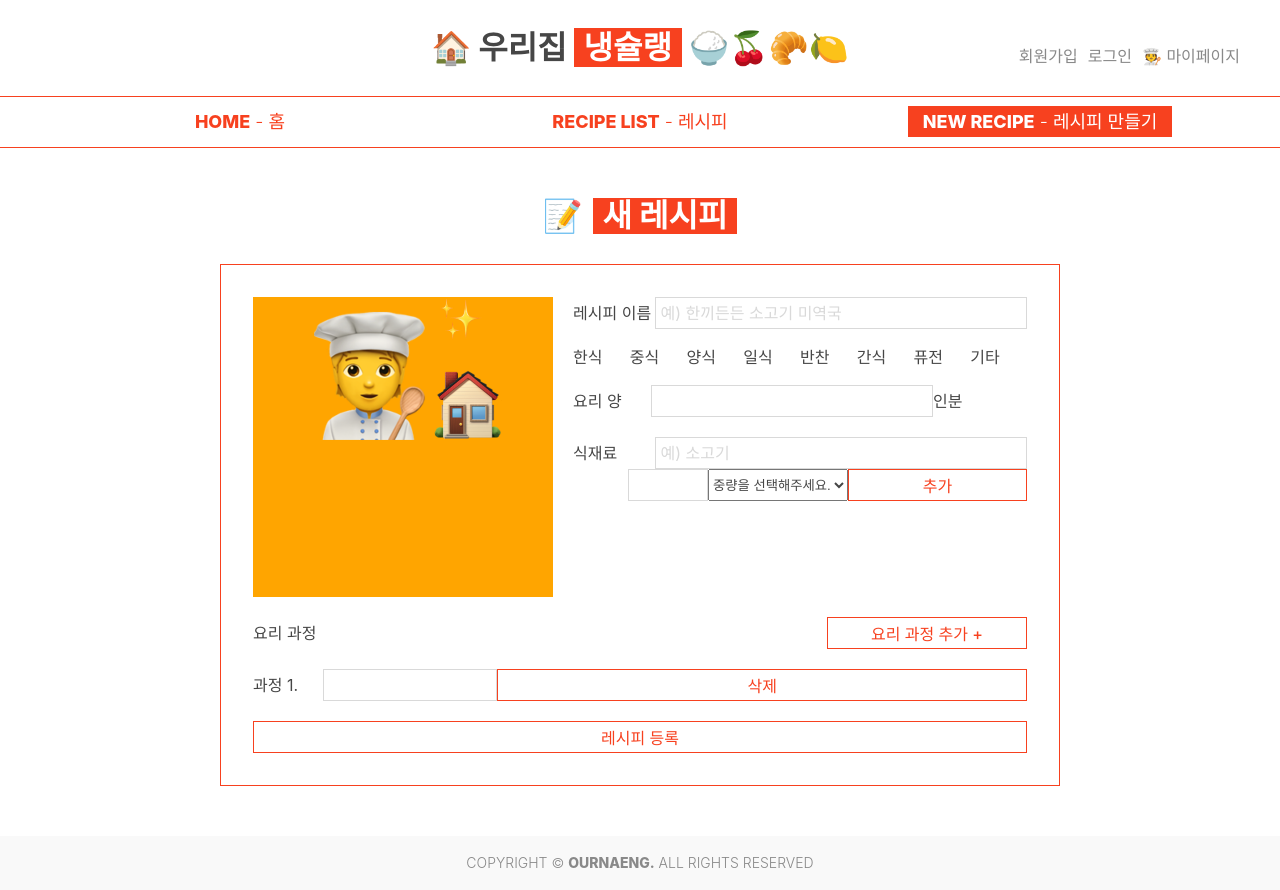
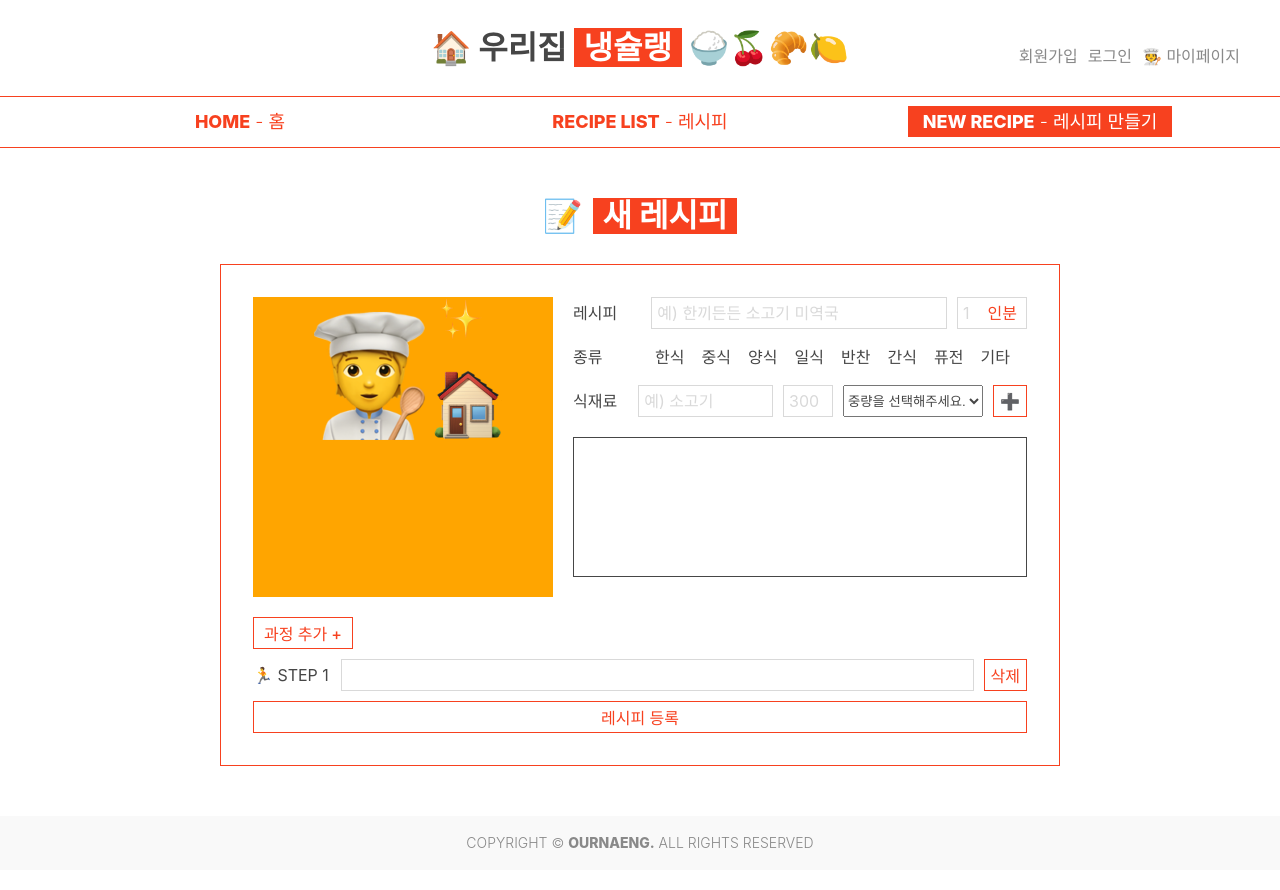
Before and after one commit to helloleesul/our-home-michelin, a React (Create React App) app: page /new-recipe in a window 1280 px wide. Built offline with nearby package versions, Linux system fonts and the light colour scheme; a web font is replaced by a local one.

Commit message:
design: 레시피 작성 레이아웃 수정

```diff
--- a/src/pages/RecipeWrite.js
+++ b/src/pages/RecipeWrite.js
@@ -1,14 +1,25 @@
+/** @jsxImportSource @emotion/react */
 import { useState } from "react";
 import Button from "../components/common/Button";
 import Input from "../components/common/Input";
 import Title from "../components/common/Title";
-import { Flex, Form, WidthBox } from "../styles/common";
+import {
+  AbsoluteText,
+  ColGroup,
+  Flex,
+  Form,
+  RelativeGroup,
+  WidthBox,
+} from "../styles/common";
 import RadioInput from "../components/common/RadioInput";
 import {
   RECIPE_ING_AMOUNT_LIST,
   RECIPE_TYPE_LIST,
 } from "../libs/constants/listItems";
 import Select from "../components/common/Select";
+import { Label } from "../components/common/Input/style";
+import { css } from "@emotion/react";
+import theme from "../styles/theme";
 
 export default function RecipeWrite() {
   // 레시피 이미지
@@ -111,15 +122,21 @@ export default function RecipeWrite() {
               console.log(RECIPE_DATA);
             }}
           >
-            <Flex gap={"20"}>
-              <div style={{ display: "flex", gap: 20, alignItems: "start" }}>
-                <div style={{ width: 300, height: 300, position: "relative" }}>
+            <div
+              style={{
+                display: "grid",
+                gridTemplateColumns: "300px auto",
+                gap: 20,
+              }}
+            >
+              {/* 이미지 */}
               <div
                 style={{
                   width: "100%",
-                      height: "100%",
+                  height: "300px",
                   textAlign: "center",
                   background: "orange",
+                  position: "relative",
                 }}
               >
                 {/* 이미지 업로드 */}
@@ -169,32 +186,42 @@ export default function RecipeWrite() {
                   </>
                 )}
               </div>
-                </div>
-                <Flex gap={"20"} style={{ flex: 1 }}>
+              {/* 레시피 이름, 종류, 양, 식재료 */}
+              <Flex gap={"20"}>
+                <ColGroup gap={"10"}>
+                  {/* 레시피 이름 */}
                   <Input
                     id={"title"}
-                    label={"레시피 이름"}
+                    label={"레시피"}
                     placeholder={"예) 한끼든든 소고기 미역국 "}
                     onChange={(e) => setTitle(e.target.value)}
                     value={title}
                   />
+                  {/* 요리 양 */}
+                  <div css={RelativeGroup}>
+                    <Input
+                      noLabel
+                      width={"70"}
+                      type={"number"}
+                      id={"recipeServing"}
+                      placeholder={"1"}
+                      value={recipeServing}
+                      onChange={(e) => setRecipeServing(e.target.value)}
+                    />
+                    <span css={AbsoluteText}>인분</span>
+                  </div>
+                </ColGroup>
+                {/* 요리 종류 */}
+                <Flex row>
+                  <Label>종류</Label>
                   <RadioInput
                     onChange={setRecipeType}
                     defaultSelected={recipeType}
                     options={RECIPE_TYPE_LIST}
                   />
-                  <Flex row center>
-                    <Input
-                      type={"number"}
-                      id={"recipeServing"}
-                      label={"요리 양"}
-                      value={recipeServing}
-                      onChange={(e) => setRecipeServing(e.target.value)}
-                    />
-                    <span>인분</span>
                 </Flex>
-                  <Flex row center>
-                    <div>
+                {/* 식재료 추가 */}
+                <Flex row gap={"10"}>
                   <Input
                     type={"text"}
                     id={"ingredientName"}
@@ -208,11 +235,12 @@ export default function RecipeWrite() {
                       }))
                     }
                   />
-                      <Flex row center>
                   <Input
+                    noLabel
+                    width={"50"}
                     type={"number"}
+                    placeholder={"300"}
                     id={"ingredientAmount"}
-                          label={""}
                     value={ingredient.amount}
                     onChange={(e) =>
                       setIngredient((prev) => ({
@@ -227,59 +255,70 @@ export default function RecipeWrite() {
                     defaultMessage={"중량을 선택해주세요."}
                   />
                   <Button
+                    width={"auto"}
                     type={"button"}
-                          value={"추가"}
+                    value={"➕"}
                     onClick={addIngredient}
                   />
                 </Flex>
-                    </div>
-                  </Flex>
+                {/* 식재료 목록 */}
+                <div
+                  style={{
+                    border: "1px solid",
+                    padding: 10,
+                    height: 140,
+                    overflow: "scroll",
+                  }}
+                >
+                  <Flex row wrap="true" gap={"10"}>
                     {ingredientsList.map((item, index) => (
                       <div key={item._id ? item._id : index}>
-                      {item.name} {item.amount}
+                        <span>{item.name}, </span>
+                        <span>{item.amount} </span>
                         <Button
+                          width={"auto"}
                           type={"button"}
                           onClick={(e) => removeIngredient(e, index, item._id)}
-                        value={"삭제"}
+                          value={"❌"}
                         />
                       </div>
                     ))}
                   </Flex>
                 </div>
-              <Flex gap={"20"}>
-                <div
-                  style={{
-                    display: "flex",
-                    alignItems: "center",
-                    justifyContent: "space-between",
-                  }}
-                >
-                  <h3>요리 과정</h3>
+              </Flex>
+              {/* 요리과정 */}
+              <div style={{ gridColumn: "1/3" }}>
+                <Flex gap={"10"}>
+                  {/* 요리과정 추가 */}
                   <Button
                     type={"button"}
                     onClick={addStep}
-                    value={"요리 과정 추가 +"}
-                    width={"200"}
+                    value={"과정 추가 +"}
+                    width={"100"}
                   />
-                </div>
+                  {/* 요리과정 목록 */}
                   {processSteps.map((step, index) => (
-                  <Flex row center key={step._id ? step._id : index}>
+                    <ColGroup gap={"10"} key={step._id ? step._id : index}>
                       <Input
-                      label={`과정 ${index + 1}.`}
+                        label={`🏃 STEP ${index + 1}`}
                         type={"text"}
                         value={step.text}
-                      onChange={(e) => handleInputChange(index, e.target.value)}
+                        onChange={(e) =>
+                          handleInputChange(index, e.target.value)
+                        }
                       />
                       <Button
                         type={"button"}
                         onClick={(e) => removeStep(e, index, step._id)}
                         value={"삭제"}
+                        width={"auto"}
                       />
-                  </Flex>
+                    </ColGroup>
                   ))}
-              </Flex>
                   <Button type={"submit"} value={"레시피 등록"} />
                 </Flex>
+              </div>
+            </div>
           </Form>
         </Flex>
       </WidthBox>
```
Lines whose indentation alone changed are shown as unchanged.
